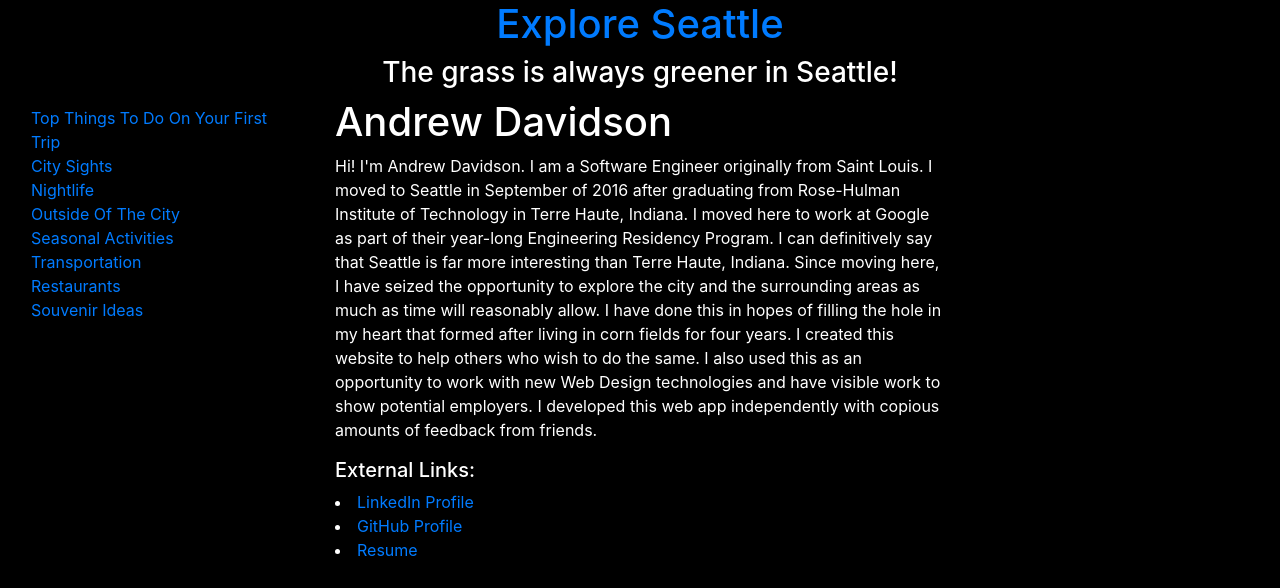
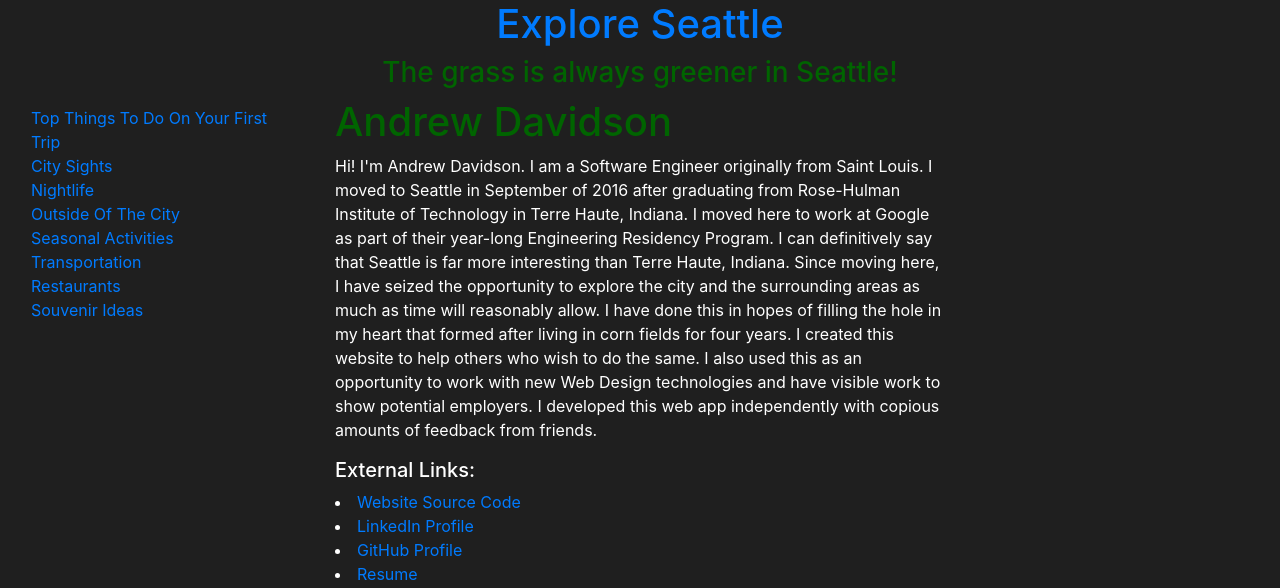
Before and after one commit to Dudeguy409/explore-seattle, an Angular app: page /about_the_author in a window 1280 px wide. Shown: the top 588 px of the page. Built offline with nearby package versions, Linux system fonts and the light colour scheme.

Commit message:
added new resume link and src code link, updated css

```diff
--- a/src/app/app.component.css
+++ b/src/app/app.component.css
@@ -1,15 +1,9 @@
-body {background-color: black;}
+body {background-color:#1f1f1f;}
 
 * {
     color:  white;
  }
 
-
- h1.a {
-    color:  green !important;
+ h1, h3 {
+    color:  rgb(0, 100, 0) !important;
  }
-
-
- h1.a {
-    font-family:courier;
- }
--- a/src/app/data/about-the-author.ts
+++ b/src/app/data/about-the-author.ts
@@ -6,8 +6,9 @@ export const ABOUT_THE_AUTHOR: Blurb = {
     isMain: true,
     description: ["Hi!  I'm Andrew Davidson.  I am a Software Engineer originally from Saint Louis.  I moved to Seattle in September of 2016 after graduating from Rose-Hulman Institute of Technology in Terre Haute, Indiana.  I moved here to work at Google as part of their year-long Engineering Residency Program.  I can definitively say that Seattle is far more interesting than Terre Haute, Indiana.  Since moving here, I have seized the opportunity to explore the city and the surrounding areas as much as time will reasonably allow.  I have done this in hopes of filling the hole in my heart that formed after living in corn fields for four years.  I created this website to help others who wish to do the same.  I also used this as an opportunity to work with new Web Design technologies and have visible work to show potential employers.  I developed this web app independently with copious amounts of feedback from friends."],
     externalLinks: [
+        { text: "Website Source Code", url: "https://github.com/Dudeguy409/explore-seattle" },
         { text: "LinkedIn Profile", url: "https://www.linkedin.com/in/andrew-davidson-93b3aa90/" },
         { text: "GitHub Profile", url: "https://github.com/Dudeguy409" },
-        { text: "Resume", url: "https://drive.google.com/open?id=1hn8z3pmTl7_gor88z24eQg3GQjCHpqjU" }
+        { text: "Resume", url: "https://drive.google.com/file/d/1-6oej-W-cn2z_8l85HPUUV7_lJbcWGqe/view?usp=sharing" }
     ]
 }
```
